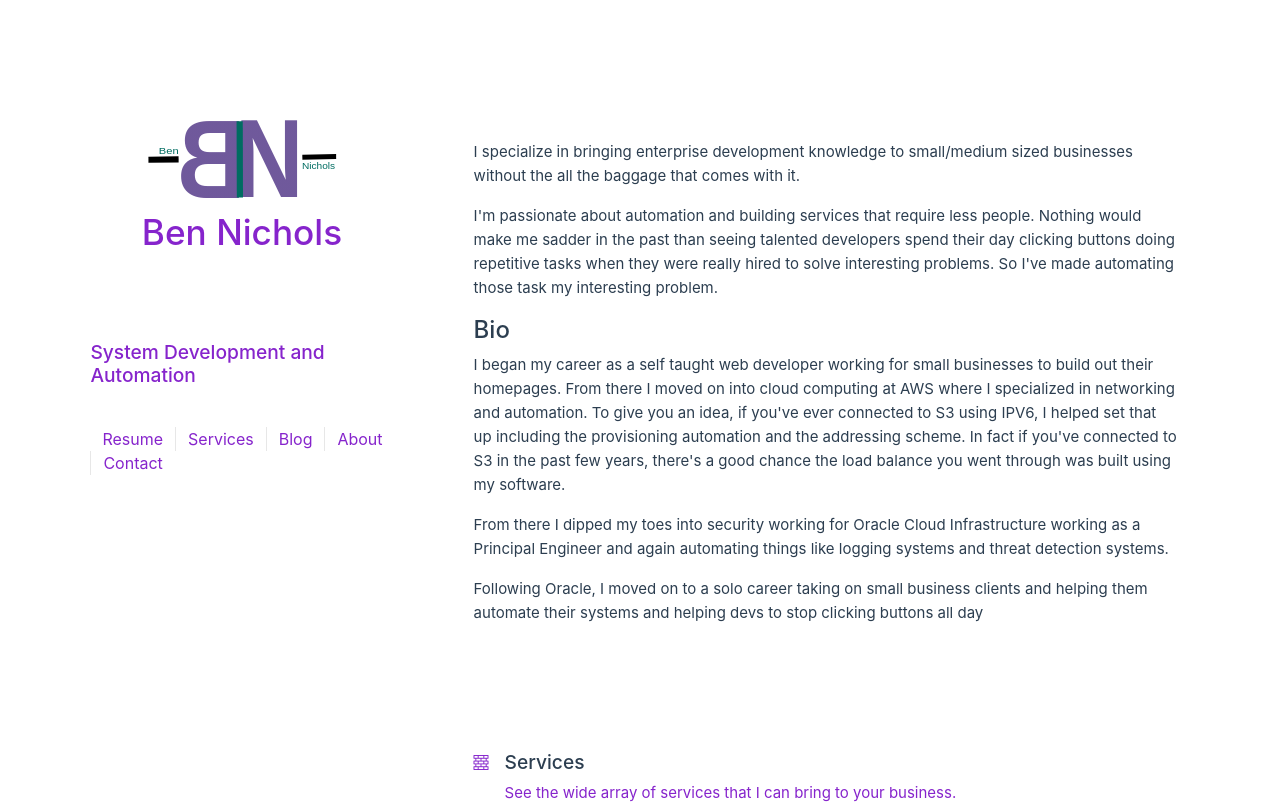
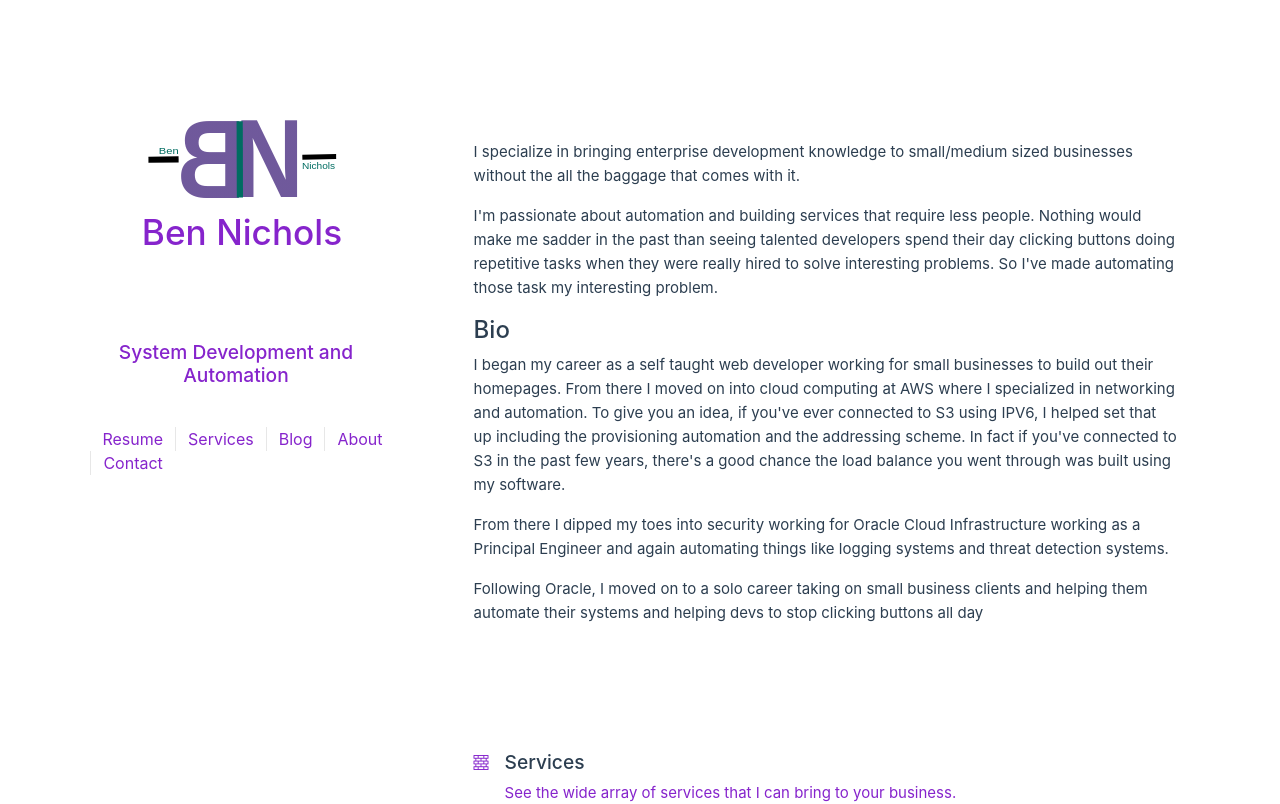
Before and after one commit to bnichs/bnichs-public, a Vue app in the folder bnichs/: page / in a window 1280 px wide. Shown: the top 804 px of the page. Built offline with nearby package versions, Linux system fonts and the light colour scheme.

Commit message:
Format header

```diff
--- a/bnichs/src/components/TitleBox.vue
+++ b/bnichs/src/components/TitleBox.vue
@@ -48,6 +48,10 @@ h3 {
   font-size: 1.2rem;
 }
 
+.the-subtitle{
+  text-align: center;
+}
+
 /*.greetings h1,*/
 /*.greetings h3 {*/
 /*  text-align: center;*/
@@ -65,9 +69,7 @@ h3 {
     margin: 0 auto 0 auto;
   }
 
-  .the-subtitle{
-    text-align: center;
-  }
+
 }
 
 </style>
```
